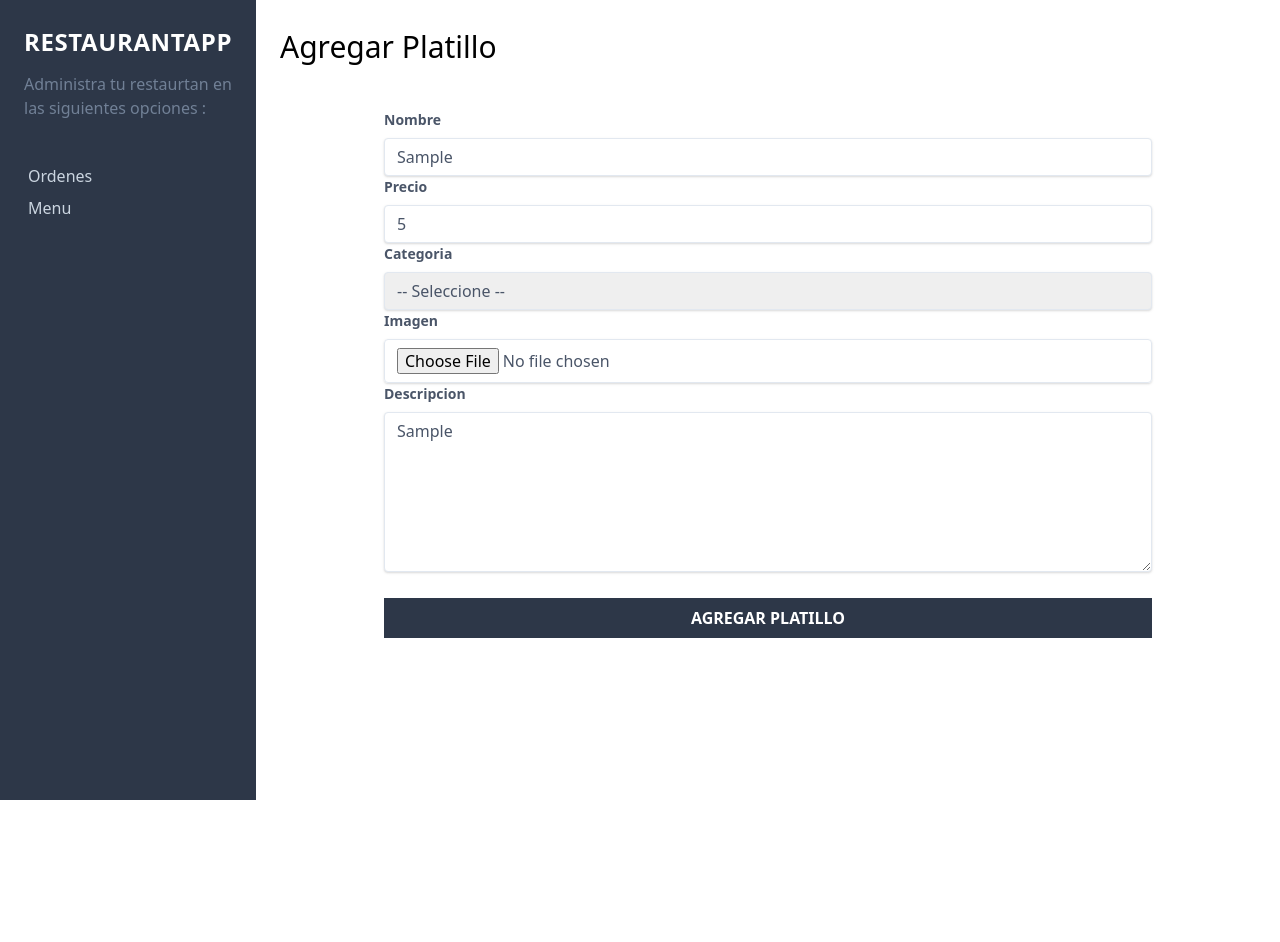
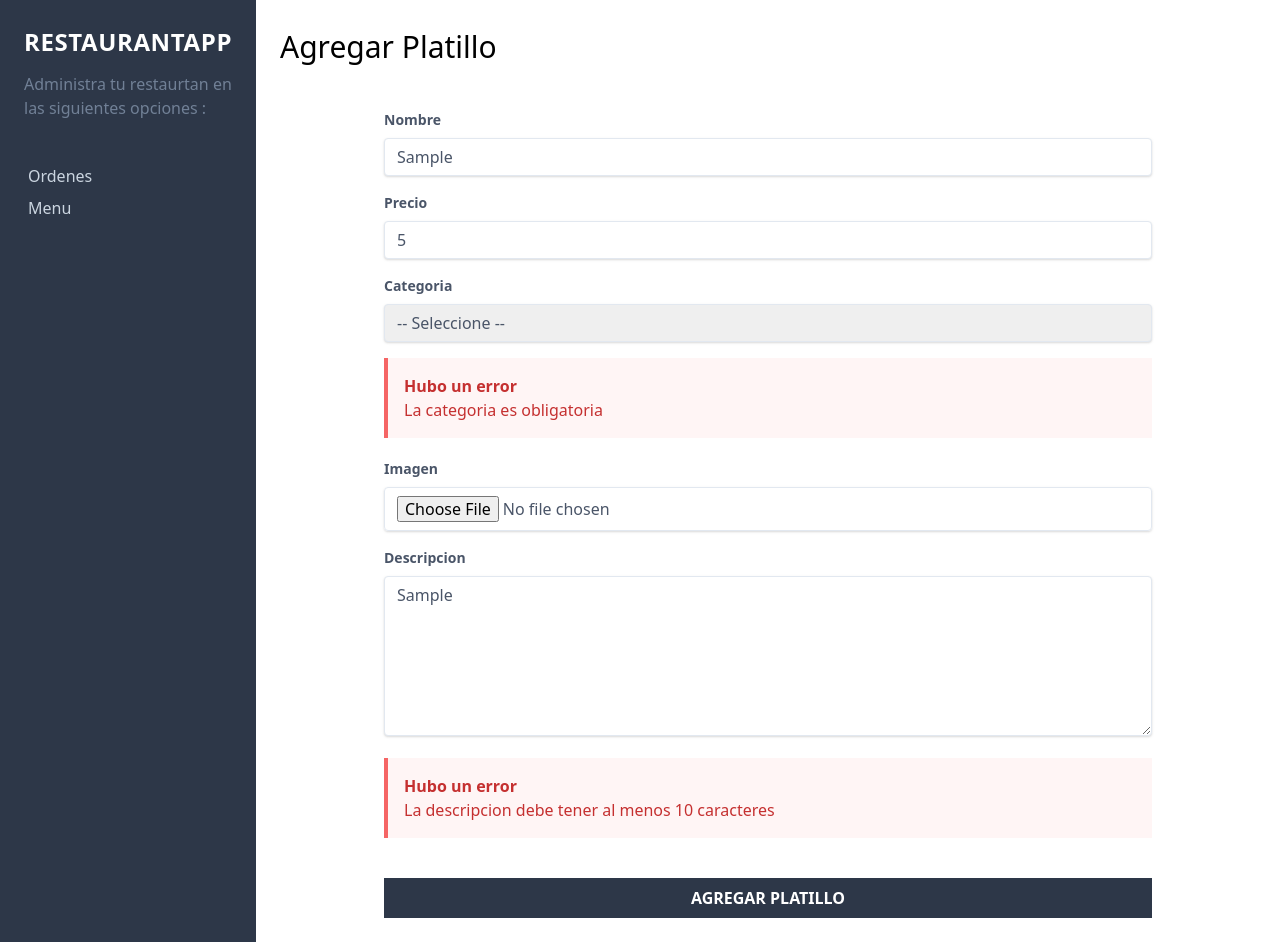
Before and after one commit to MiguelMaidana/RestaurantCompleto, a React (Create React App) app: page /nuevo-platillo in a window 1280 px wide. Both pictures are taken after typing "Sample", "5", "Sample" into the empty fields and a click on the input "agregar platillo". Before the commit the page ends 800 px from the top, so only its background shows below. Built offline with nearby package versions, Linux system fonts and the light colour scheme.

Commit message:
Mostrando mensaje de error

```diff
--- a/src/components/paginas/NuevoPlatillo.js
+++ b/src/components/paginas/NuevoPlatillo.js
@@ -45,7 +45,7 @@ const NuevoPlatillo = props => {
             <div className="flex justify-center mt-10">
                 <div className="w-full max-w-3xl">
                     <form onSubmit={formik.handleSubmit}>
-                            <div>
+                            <div className="mb-4">
                                 <label className="block text-gray-700 text-sm font-bold mb-2" htmlFor="nombre">Nombre</label>
                                 <input
                                     className="shadow appearance-none border rounded w-full py-2 px-3 text-gray-700 leading-tight focus:outline-none focus:shadow-outline"
@@ -54,11 +54,20 @@ const NuevoPlatillo = props => {
                                     placeholder="Nombre Platillo"
                                     value={formik.values.nombre}
                                     onChange={formik.handleChange}
+                                    onBlur={formik.handleBlur}
 
                                 />
 
                             </div>
-                            <div>
+
+                            {formik.touched.nombre && formik.errors.nombre ?(
+                                <div className="bg-red-100 border-l-4 border-red-500 text-red-700 p-4 mb-5" role="alert">
+                                    <p className="font-bold"> Hubo un error</p>
+                                    <p>{formik.errors.nombre}</p>
+                                </div>
+                            ): null}
+
+                            <div className="mb-4">
                                 <label className="block text-gray-700 text-sm font-bold mb-2" htmlFor="precio">Precio</label>
                                 <input
                                     className="shadow appearance-none border rounded w-full py-2 px-3 text-gray-700 leading-tight focus:outline-none focus:shadow-outline"
@@ -68,11 +77,20 @@ const NuevoPlatillo = props => {
                                     min="0"
                                     value={formik.values.precio}
                                     onChange={formik.handleChange}
+                                    onBlur={formik.handleBlur}
+
 
                                 />
 
                             </div>
-                            <div>
+                            {formik.touched.precio && formik.errors.precio ?(
+                                <div className="bg-red-100 border-l-4 border-red-500 text-red-700 p-4 mb-5" role="alert">
+                                    <p className="font-bold"> Hubo un error</p>
+                                    <p>{formik.errors.precio}</p>
+                                </div>
+                            ): null}
+
+                            <div className="mb-4">
                                 <label className="block text-gray-700 text-sm font-bold mb-2" htmlFor="categoria">Categoria</label>
                                 <select
                                      className="shadow appearance-none border rounded w-full py-2 px-3 text-gray-700 leading-tight focus:outline-none focus:shadow-outline"
@@ -80,6 +98,8 @@ const NuevoPlatillo = props => {
                                      name="categoria"
                                      value={formik.values.categoria}
                                      onChange={formik.handleChange}
+                                     onBlur={formik.handleBlur}
+
                                 >
                                     <option value="">-- Seleccione --</option>
                                     <option value="desayuno">Desayuno</option>
@@ -92,7 +112,15 @@ const NuevoPlatillo = props => {
                                 </select>
 
                             </div>
-                            <div>
+
+                            {formik.touched.categoria && formik.errors.categoria ?(
+                                <div className="bg-red-100 border-l-4 border-red-500 text-red-700 p-4 mb-5" role="alert">
+                                    <p className="font-bold"> Hubo un error</p>
+                                    <p>{formik.errors.categoria}</p>
+                                </div>
+                            ): null}
+
+                            <div className="mb-4">
                                 <label className="block text-gray-700 text-sm font-bold mb-2" htmlFor="imagen">Imagen</label>
                                 <input
                                     className="shadow appearance-none border rounded w-full py-2 px-3 text-gray-700 leading-tight focus:outline-none focus:shadow-outline"
@@ -100,6 +128,8 @@ const NuevoPlatillo = props => {
                                     type="file"
                                     value={formik.values.imagen}
                                     onChange={formik.handleChange}
+                                    onBlur={formik.handleBlur}
+
 
 
 
@@ -107,7 +137,7 @@ const NuevoPlatillo = props => {
 
                             </div>
 
-                            <div>
+                            <div className="mb-4">
                                 <label className="block text-gray-700 text-sm font-bold mb-2" htmlFor="descripcion">Descripcion</label>
                                 <textarea
                                     className="shadow appearance-none border rounded w-full py-2 px-3 text-gray-700 leading-tight focus:outline-none focus:shadow-outline h-40"
@@ -115,10 +145,19 @@ const NuevoPlatillo = props => {
                                     placeholder="Descripcion del platillo"
                                     value={formik.values.descripcion}
                                     onChange={formik.handleChange}
+                                    onBlur={formik.handleBlur}
+
 
                                 ></textarea>
 
                             </div>
+
+                            {formik.touched.descripcion && formik.errors.descripcion ?(
+                                <div className="bg-red-100 border-l-4 border-red-500 text-red-700 p-4 mb-5" role="alert">
+                                    <p className="font-bold"> Hubo un error</p>
+                                    <p>{formik.errors.descripcion}</p>
+                                </div>
+                            ): null}
 
                             <input
                                 type="submit"
```
